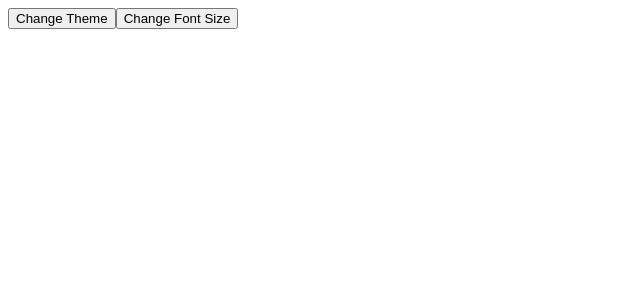
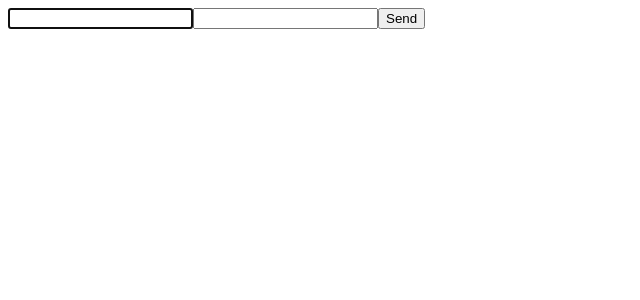
Before and after one commit to amh6281/TypeScript-Tutorial, a React (Vite) app: page / in a window 1280 px wide. Shown: the top 300 px of the page, without its empty margins (0-640 px from the left). Built offline with nearby package versions, Linux system fonts and the light colour scheme.

Commit message:
React typescript useRef 사용 2022.06.19

```diff
--- a/src/App.tsx
+++ b/src/App.tsx
@@ -1,6 +1,7 @@
 import Event from "./components/Event";
 import PostList from "./components/PostList/PostList";
 import UseContext from "./components/UseContext";
+import UseRef from "./components/UseRef";
 import UseState from "./components/UseState";
 
 function App() {
@@ -8,7 +9,8 @@ function App() {
     <div>
       {/* <Event /> */}
       {/* <UseState /> */}
-      <UseContext />
+      {/* <UseContext /> */}
+      <UseRef />
     </div>
   );
 }
--- /dev/null
+++ b/src/components/UseRef.tsx
@@ -0,0 +1,24 @@
+import React, { useEffect, useRef } from "react";
+
+const UseRef = () => {
+  const inputRef = useRef<HTMLInputElement>(null);
+  const usernameRef = useRef<HTMLInputElement>(null);
+
+  useEffect(() => {
+    inputRef.current?.focus();
+  }, []);
+
+  const handleClick = () => {
+    console.log("username is : " + usernameRef.current?.value);
+  };
+
+  return (
+    <div>
+      <input ref={inputRef} type="text" />
+      <input ref={usernameRef} type="text" />
+      <button onClick={handleClick}>Send</button>
+    </div>
+  );
+};
+
+export default UseRef;
```
